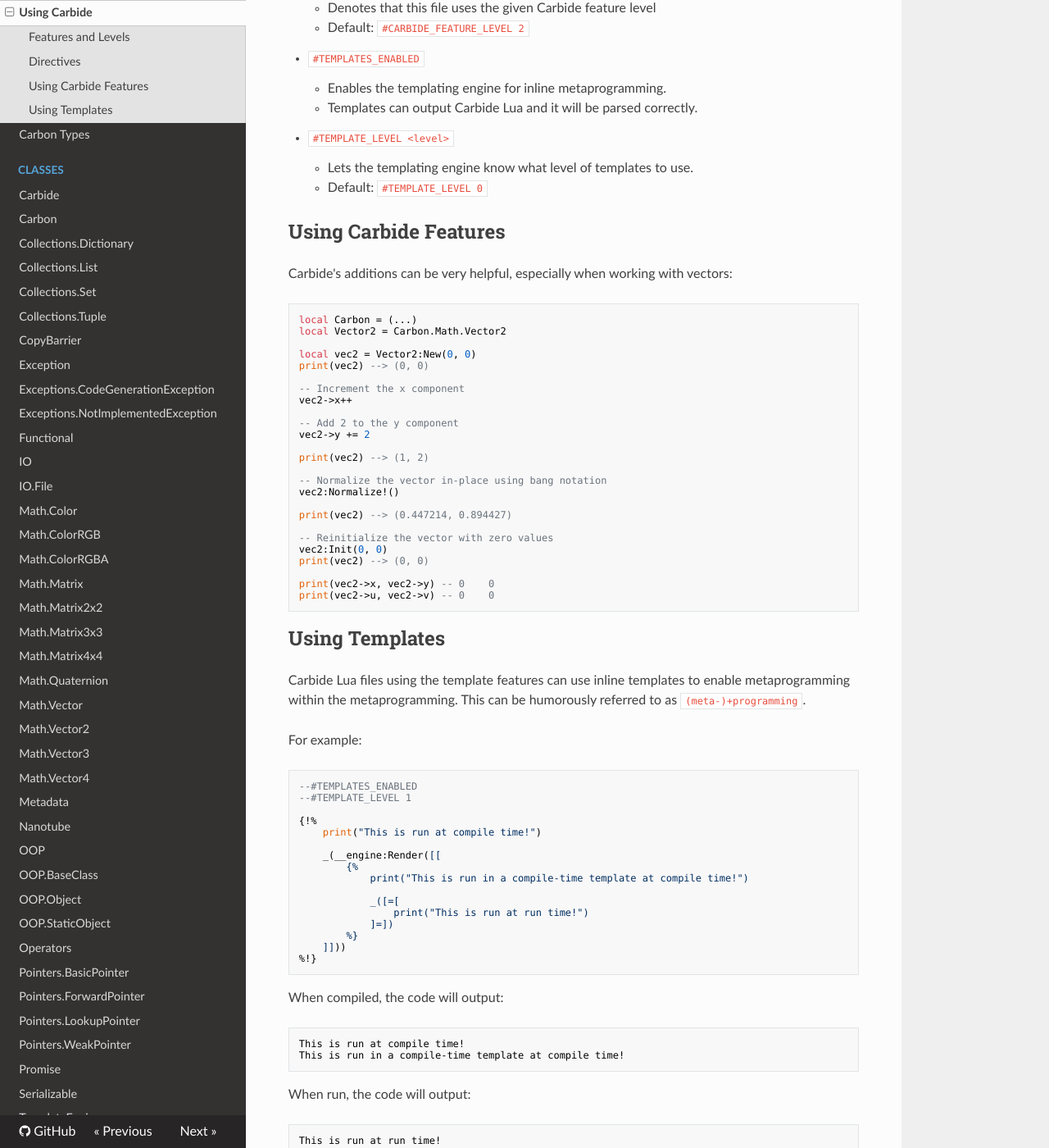
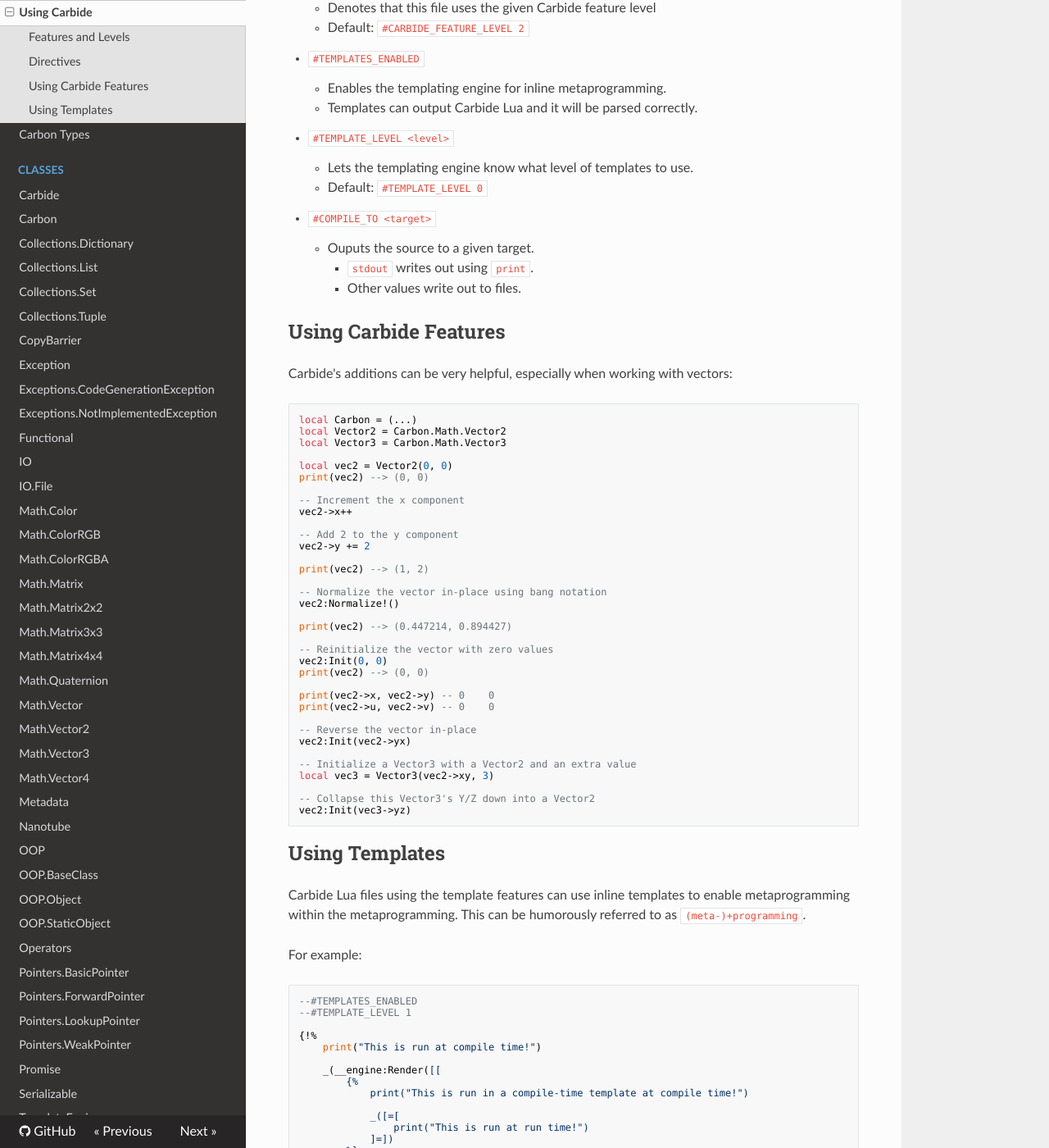
Before and after one commit to lua-carbon/carbon, an MkDocs documentation site: the page built from docs/Using_Carbide.md, in a window 1280 px wide and 1400 px high, scrolled down 1167 px. Shown: the whole window at 82% size. Built offline with MkDocs 1.6.1, drawn with Linux system fonts in a browser that asks for light colours; nearby versions of some CDN libraries; old or Windows-style settings are respelled for this version of MkDocs.

Commit message:
More extensive Carbide docs!

````diff
--- a/docs/Using_Carbide.md
+++ b/docs/Using_Carbide.md
@@ -36,6 +36,10 @@ Directives can appear in any place in the file, they affect compilation globally
 - `#TEMPLATE_LEVEL <level>`
 	- Lets the templating engine know what level of templates to use.
 	- Default: `#TEMPLATE_LEVEL 0`
+- `#COMPILE_TO <target>`
+	- Ouputs the source to a given target.
+		- `stdout` writes out using `print`.
+		- Other values write out to files.
 
 ## Using Carbide Features
 Carbide's additions can be very helpful, especially when working with vectors:
@@ -43,8 +47,9 @@ Carbide's additions can be very helpful, especially when working with vectors:
 ```lua
 local Carbon = (...)
 local Vector2 = Carbon.Math.Vector2
+local Vector3 = Carbon.Math.Vector3
 
-local vec2 = Vector2:New(0, 0)
+local vec2 = Vector2(0, 0)
 print(vec2) --> (0, 0)
 
 -- Increment the x component
@@ -66,6 +71,15 @@ print(vec2) --> (0, 0)
 
 print(vec2->x, vec2->y) -- 0	0
 print(vec2->u, vec2->v) -- 0	0
+
+-- Reverse the vector in-place
+vec2:Init(vec2->yx)
+
+-- Initialize a Vector3 with a Vector2 and an extra value
+local vec3 = Vector3(vec2->xy, 3)
+
+-- Collapse this Vector3's Y/Z down into a Vector2
+vec2:Init(vec3->yz)
 ```
 
 ## Using Templates
````
